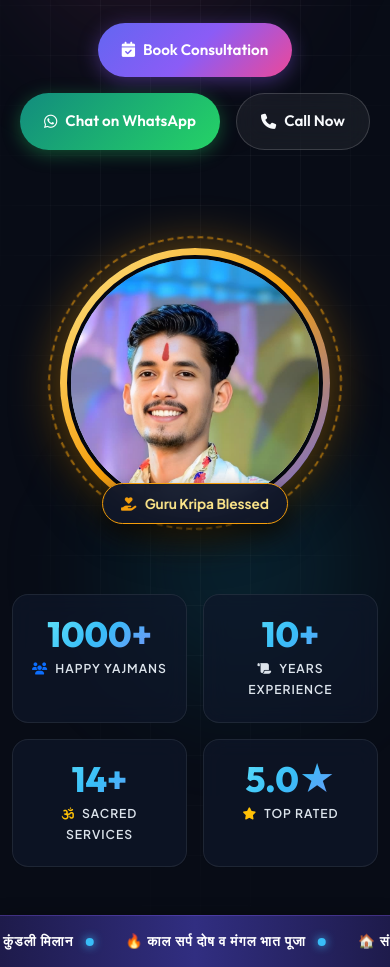
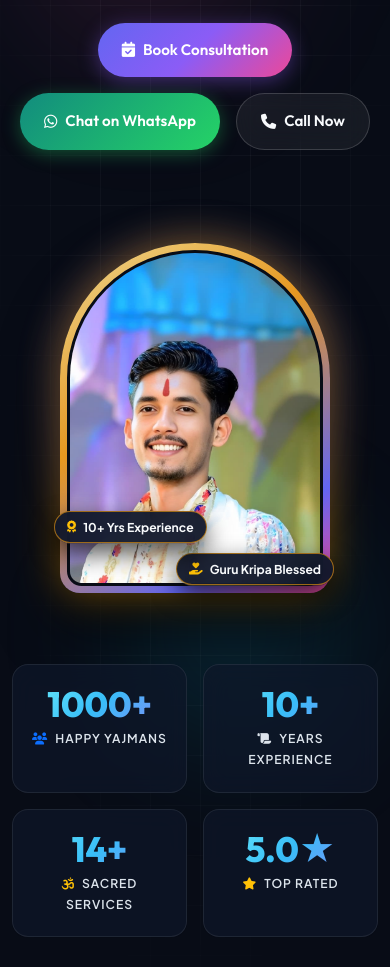
Before and after one commit to krishnapatidar2805/vedic_astro, a Django app: page / in a window 390 px wide. Shown: the part 1065-2032 px from the top of the page. Run offline with Django 5.2, Linux system fonts and the light colour scheme; data that the repository does not hold is empty.

Commit message:
Upgrade hero astrologer portrait to Royal Vedic Temple Arch frame with breathing aura, full uncropped portrait, floating badges, and responsive scaling

```diff
--- a/static/css/style.css
+++ b/static/css/style.css
@@ -2336,79 +2336,116 @@ h1, h2, h3, h4, h5, h6 {
   50% { transform: scale(1.15); opacity: 1; filter: drop-shadow(0 0 20px #F59E0B); }
 }
 
-/* ── HERO ASTROLOGER PHOTO ── */
+/* ── HERO ASTROLOGER PHOTO (ROYAL VEDIC ARCH DESIGN - FULL PHOTO) ── */
 .hero-photo-wrap {
   position: relative;
   text-align: center;
   display: flex;
   justify-content: center;
   align-items: center;
-  padding: 20px;
-}
+  padding: 15px 10px;
+}
+
 .hero-photo-frame {
   position: relative;
   display: inline-block;
-  width: 400px;
-  height: 400px;
-  border-radius: 50%;
+  width: 380px;
+  height: 490px;
+  border-radius: 190px 190px 28px 28px;
   padding: 7px;
-  background: linear-gradient(135deg, #FDE68A 0%, #F59E0B 50%, #6366F1 100%);
-  box-shadow: 0 0 50px rgba(245, 158, 11, 0.45), 0 20px 45px rgba(0, 0, 0, 0.85);
-  transition: transform 0.4s var(--ease);
-}
-.hero-photo-frame::before {
-  content: '';
+  background: linear-gradient(145deg, #FDE68A 0%, #F59E0B 40%, #6366F1 80%, #EC4899 100%);
+  box-shadow:
+    0 0 40px rgba(245, 158, 11, 0.45),
+    0 25px 60px rgba(0, 0, 0, 0.85);
+  transition: transform 0.4s var(--ease), box-shadow 0.4s ease;
+}
+
+.hero-photo-frame:hover {
+  transform: translateY(-6px);
+  box-shadow:
+    0 0 55px rgba(245, 158, 11, 0.65),
+    0 35px 75px rgba(0, 0, 0, 0.9);
+}
+
+/* Ambient Sacred Aura Behind Frame (No dizzying spinning dashed circle) */
+.hero-photo-halo {
   position: absolute;
-  inset: -12px;
-  border-radius: 50%;
-  border: 2px dashed rgba(245, 158, 11, 0.55);
-  animation: rotateFrame 24s linear infinite;
+  inset: -16px;
+  border-radius: 205px 205px 40px 40px;
+  background: radial-gradient(circle at 50% 35%, rgba(245, 158, 11, 0.3) 0%, rgba(99, 102, 241, 0.2) 50%, transparent 75%);
+  filter: blur(16px);
   pointer-events: none;
-}
-@keyframes rotateFrame {
-  from { transform: rotate(0deg); }
-  to { transform: rotate(360deg); }
-}
+  animation: auraBreathe 4s ease-in-out infinite alternate;
+  z-index: 0;
+}
+
+@keyframes auraBreathe {
+  0% { opacity: 0.6; transform: scale(0.98); }
+  100% { opacity: 1; transform: scale(1.03); filter: blur(20px); }
+}
+
 .hero-photo-box {
   width: 100%;
   height: 100%;
-  border-radius: 50%;
+  border-radius: 184px 184px 22px 22px;
   overflow: hidden;
-  border: 4px solid var(--bg-dark);
-  background: linear-gradient(180deg, #6c8ebf 0%, #8eaed9 35%, #bdd3f0 70%, #ffffff 100%);
+  border: 3.5px solid #080C16;
+  background: #0B101D;
   display: flex;
   align-items: center;
   justify-content: center;
   position: relative;
-}
+  z-index: 1;
+}
+
 .hero-photo-box img {
   width: 100%;
   height: 100%;
-  object-fit: contain;
-  transform: scale(1.36);
-  object-position: center 30%;
+  object-fit: cover;
+  object-position: center 10%;
   display: block;
-  transition: transform .4s ease;
-}
+  transition: transform 0.45s ease;
+}
+
 .hero-photo-frame:hover .hero-photo-box img {
-  transform: scale(1.40);
-}
+  transform: scale(1.04);
+}
+
+/* Floating Badges */
 .hero-photo-badge {
   position: absolute;
-  bottom: 12px;
-  right: 15px;
-  background: rgba(15, 23, 42, 0.95);
-  color: #FDE68A;
-  border: 1.5px solid #F59E0B;
-  padding: 8px 18px;
+  background: rgba(15, 23, 42, 0.94);
+  color: #F8FAFC;
+  border: 1.5px solid rgba(245, 158, 11, 0.6);
+  padding: 7px 16px;
   border-radius: var(--radius-full);
   font-weight: 700;
   font-size: 0.85rem;
-  box-shadow: 0 10px 25px rgba(0,0,0,0.6);
+  box-shadow: 0 10px 25px rgba(0, 0, 0, 0.7);
   z-index: 3;
-  backdrop-filter: blur(8px);
-}
-.hero-photo-badge i { color: #F59E0B; margin-right: 6px; }
+  backdrop-filter: blur(10px);
+  display: flex;
+  align-items: center;
+  gap: 7px;
+  white-space: nowrap;
+  transition: all 0.3s ease;
+}
+
+.hero-photo-badge:hover {
+  transform: scale(1.05);
+  border-color: #FBBF24;
+  box-shadow: 0 0 20px rgba(245, 158, 11, 0.5);
+}
+
+.hero-badge-right {
+  bottom: 18px;
+  right: -12px;
+}
+
+.hero-badge-left {
+  bottom: 75px;
+  left: -14px;
+}
 
 /* ── THEME TOGGLE BUTTON ── */
 .theme-toggle-btn {
@@ -3210,13 +3247,52 @@ h1, h2, h3, h4, h5, h6 {
 
 /* ── RESPONSIVE TWEAKS ── */
 @media (max-width: 991px) {
-  .hero-photo-frame { width: 330px; height: 330px; }
+  .hero-photo-frame {
+    width: 320px;
+    height: 415px;
+    border-radius: 160px 160px 24px 24px;
+  }
+  .hero-photo-box {
+    border-radius: 154px 154px 18px 18px;
+  }
+  .hero-photo-halo {
+    border-radius: 175px 175px 32px 32px;
+  }
+  .hero-badge-right {
+    bottom: 12px;
+    right: -6px;
+  }
+  .hero-badge-left {
+    bottom: 60px;
+    left: -8px;
+  }
   .hero-photo-wrap { margin-top: 30px; }
   .hero-stats { grid-template-columns: repeat(2, 1fr); }
 }
 @media (max-width: 576px) {
-  .hero-photo-frame { width: 270px; height: 270px; }
-  .hero-photo-badge { bottom: -6px; right: 50%; transform: translateX(50%); white-space: nowrap; }
+  .hero-photo-frame {
+    width: 270px;
+    height: 350px;
+    border-radius: 135px 135px 20px 20px;
+  }
+  .hero-photo-box {
+    border-radius: 130px 130px 15px 15px;
+  }
+  .hero-photo-halo {
+    border-radius: 145px 145px 26px 26px;
+  }
+  .hero-photo-badge {
+    font-size: 0.76rem;
+    padding: 5px 12px;
+  }
+  .hero-badge-right {
+    bottom: 8px;
+    right: -4px;
+  }
+  .hero-badge-left {
+    bottom: 50px;
+    left: -6px;
+  }
   .about-img-wrap { max-width: 100%; }
   .about-exp-badge { position: static; margin-top: 16px; display: inline-block; }
   .poster-frame { height: 350px; }
--- a/templates/core/about.html
+++ b/templates/core/about.html
@@ -73,7 +73,7 @@
       <div class="col-lg-5 order-lg-2 order-1 text-center">
         <div class="about-img-wrap">
           <div class="about-img-box">
-            <img src="{% static 'img/astrologer.jpeg' %}?v=3" alt="Pandit Gajendra Sharma">
+            <img src="{% static 'img/astrologer.jpeg' %}?v=4" alt="Pandit Gajendra Sharma">
           </div>
           <div class="about-exp-badge">
             <div class="num">10+</div>
--- a/templates/core/home.html
+++ b/templates/core/home.html
@@ -49,10 +49,18 @@
       <div class="col-lg-5 text-center">
         <div class="hero-photo-wrap">
           <div class="hero-photo-frame">
+            <div class="hero-photo-halo"></div>
             <div class="hero-photo-box">
-              <img src="{% static 'img/astrologer.jpeg' %}?v=3" alt="Pandit Gajendra Sharma - Vedic Astrologer">
+              <img src="{% static 'img/astrologer.jpeg' %}?v=4" alt="Pandit Gajendra Sharma - Vedic Astrologer">
             </div>
-            <div class="hero-photo-badge"><i class="fa-solid fa-hand-holding-heart"></i> Guru Kripa Blessed</div>
+            <div class="hero-photo-badge hero-badge-right">
+              <i class="fa-solid fa-hand-holding-heart text-warning"></i>
+              <span>Guru Kripa Blessed</span>
+            </div>
+            <div class="hero-photo-badge hero-badge-left">
+              <i class="fa-solid fa-award text-warning"></i>
+              <span>10+ Yrs Experience</span>
+            </div>
           </div>
         </div>
       </div>
@@ -191,7 +199,7 @@
       <div class="col-lg-5 order-lg-2 order-1 text-center">
         <div class="about-img-wrap">
           <div class="about-img-box">
-            <img src="{% static 'img/astrologer.jpeg' %}?v=3" alt="Pandit Gajendra Sharma">
+            <img src="{% static 'img/astrologer.jpeg' %}?v=4" alt="Pandit Gajendra Sharma">
           </div>
           <div class="about-exp-badge">
             <div class="num">10+</div>
```
Also changed, not shown: other parts of static/css/style.css (+34 -0 lines).
